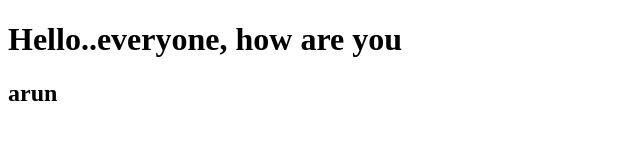
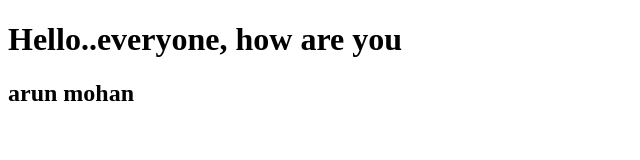
Before and after one commit to ARUN-MOHAN-USHA/Date-with-Git-sample, a plain HTML site: page index.html in a window 1280 px wide. Shown: the whole page, without its empty margins (0-640 px from the left). Drawn offline with Linux system fonts and the light colour scheme.

Commit message:
second day1

```diff
--- a/index.html
+++ b/index.html
@@ -7,6 +7,6 @@
 </head>
 <body>
     <h1>Hello..everyone, how are you</h1>
-    <h2>arun</h2>
+    <h2>arun mohan</h2>
 </body>
 </html>
```
